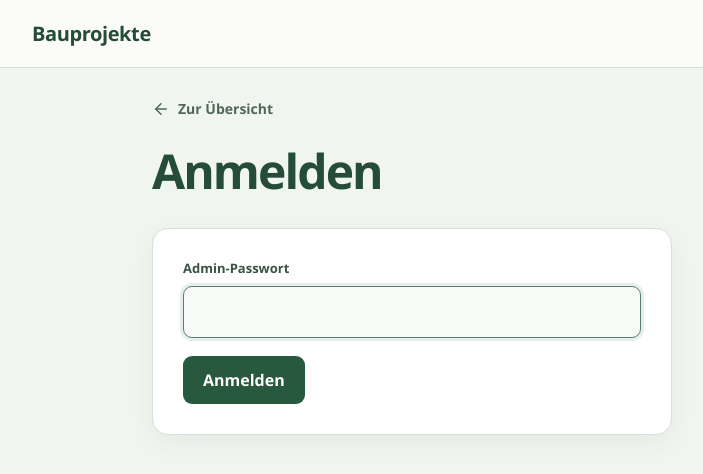
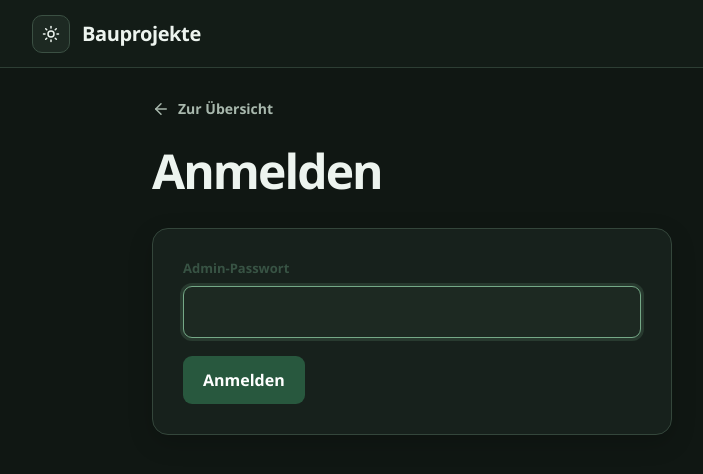
Before and after one commit to EasyEddi/bauprojekte, a Next.js app: page /neu in a window 1280 px wide. Shown: the top 474 px of the page, without its empty margins (8-711 px from the left). Built offline with nearby package versions, Linux system fonts and the light colour scheme; no server answers.

Commit message:
Add dark and light theme toggle

```diff
--- a/Documentation/PRODUCT-BRIEF.md
+++ b/Documentation/PRODUCT-BRIEF.md
@@ -70,6 +70,7 @@
 - Kartenraster auf Desktop, einspaltige Liste auf kleinen Smartphones
 - Gut erreichbares Plus als schwebende Aktion am unteren Rand
 - Ruhige Farbflächen in Hellgrün und Creme, dunkles Grün für Aktionen und ein sparsamer Terrakotta-Akzent
+- Dark Mode ist der Standard; ein Umschalter links oben aktiviert den Light Mode und merkt sich die Auswahl im Browser
 - Einheitliche, weiche Karten für Übersicht und Formular; keine übergroßen Überschriften oder dekorativen Infoboxen
 
 ## Fachliche Regeln
--- a/app/globals.css
+++ b/app/globals.css
@@ -752,3 +752,142 @@ body {
     font-size: 13px;
   }
 }
+
+/* Dark/light theme */
+html { color-scheme: dark; }
+html[data-theme="light"] { color-scheme: light; }
+
+.site-header { justify-content: flex-start; gap: 12px; }
+
+.theme-toggle {
+  width: 38px;
+  height: 38px;
+  flex: 0 0 auto;
+  display: grid;
+  place-items: center;
+  padding: 0;
+  color: #edf4ef;
+  background: #1d2922;
+  border: 1px solid #3b5043;
+  border-radius: 10px;
+  cursor: pointer;
+  transition: color .18s ease, background .18s ease, border-color .18s ease;
+}
+
+.theme-toggle:hover { color: #ffffff; background: #29382f; border-color: #607a67; }
+.theme-moon { display: none; }
+html[data-theme="light"] .theme-toggle { color: #244c37; background: #f1f5ef; border-color: #c8d5ca; }
+html[data-theme="light"] .theme-toggle:hover { background: #e3ece3; border-color: #9fb6a5; }
+html[data-theme="light"] .theme-sun { display: none; }
+html[data-theme="light"] .theme-moon { display: block; }
+
+html:not([data-theme="light"]) {
+  --ink: #edf4ef;
+  --ink-soft: #a8b8ad;
+  --paper: #101713;
+  --paper-deep: #1d2922;
+  --card: #17211c;
+  --line: #34463b;
+  --green: #75a987;
+  --green-dark: #3e7657;
+  --clay: #df8b68;
+  --shadow: 0 18px 50px rgb(0 0 0 / 25%);
+}
+
+html:not([data-theme="light"]) body,
+html:not([data-theme="light"]) .project-section { color: #edf4ef; background: #101713; }
+
+html:not([data-theme="light"]) .site-header { background: #131c17; border-color: #2d3e34; }
+
+html:not([data-theme="light"]) .brand,
+html:not([data-theme="light"]) .form-header h1,
+html:not([data-theme="light"]) .form-section h2,
+html:not([data-theme="light"]) .image-upload strong,
+html:not([data-theme="light"]) .form-submit-bar strong { color: #edf4ef; }
+
+html:not([data-theme="light"]) .project-card,
+html:not([data-theme="light"]) .detail-hero,
+html:not([data-theme="light"]) .form-section,
+html:not([data-theme="light"]) .admin-login,
+html:not([data-theme="light"]) .form-submit-bar,
+html:not([data-theme="light"]) .price-import-message {
+  color: #edf4ef;
+  background: #17211c;
+  border-color: #34463b;
+  box-shadow: 0 8px 24px rgb(0 0 0 / 18%);
+}
+
+html:not([data-theme="light"]) .project-card:hover { border-color: #607a67; box-shadow: 0 12px 30px rgb(0 0 0 / 28%); }
+
+html:not([data-theme="light"]) .card-image,
+html:not([data-theme="light"]) .card-image-empty,
+html:not([data-theme="light"]) .detail-image { color: #8fa397; background: #223128; }
+
+html:not([data-theme="light"]) .project-status,
+html:not([data-theme="light"]) .material-price-box.is-current { color: #b9dcc2; background: #203a2b; border-color: #41644d; }
+
+html:not([data-theme="light"]) .form-page,
+html:not([data-theme="light"]) .project-detail,
+html:not([data-theme="light"]) .not-found { color: #edf4ef; }
+
+html:not([data-theme="light"]) .back-link,
+html:not([data-theme="light"]) .field > span small,
+html:not([data-theme="light"]) .form-section-title p,
+html:not([data-theme="light"]) .price-helper-install small,
+html:not([data-theme="light"]) .form-submit-bar span,
+html:not([data-theme="light"]) .detail-summary > p:not(.eyebrow),
+html:not([data-theme="light"]) .detail-description > p,
+html:not([data-theme="light"]) .detail-price span,
+html:not([data-theme="light"]) .detail-price small,
+html:not([data-theme="light"]) .detail-facts span,
+html:not([data-theme="light"]) .material-quantity span,
+html:not([data-theme="light"]) .material-unit-price span,
+html:not([data-theme="light"]) .material-total span,
+html:not([data-theme="light"]) .materials-total span,
+html:not([data-theme="light"]) .material-checked,
+html:not([data-theme="light"]) .empty-state p,
+html:not([data-theme="light"]) .not-found > p:not(.eyebrow) { color: #a8b8ad; }
+
+html:not([data-theme="light"]) .field input,
+html:not([data-theme="light"]) .field textarea,
+html:not([data-theme="light"]) .image-upload,
+html:not([data-theme="light"]) .draft-material,
+html:not([data-theme="light"]) .price-helper-install,
+html:not([data-theme="light"]) .price-import-page { color: #edf4ef; background: #1d2922; border-color: #3b5043; }
+
+html:not([data-theme="light"]) .field input::placeholder,
+html:not([data-theme="light"]) .field textarea::placeholder { color: #7f9185; }
+
+html:not([data-theme="light"]) .field input:focus,
+html:not([data-theme="light"]) .field textarea:focus { border-color: #75a987; box-shadow: 0 0 0 3px rgb(117 169 135 / 18%); }
+
+html:not([data-theme="light"]) .material-price-box { color: #b3c2b8; background: #1d2922; border-color: #3b5043; }
+
+html:not([data-theme="light"]) .material-price-box.is-error,
+html:not([data-theme="light"]) .material-price-box.is-manual,
+html:not([data-theme="light"]) .form-error { color: #f2b5a2; background: #34221e; border-color: #764738; }
+
+html:not([data-theme="light"]) .price-fallback > small,
+html:not([data-theme="light"]) .icon-button { color: #e5a087; }
+
+html:not([data-theme="light"]) .price-retry,
+html:not([data-theme="light"]) .price-helper-actions a,
+html:not([data-theme="light"]) .price-helper-actions button,
+html:not([data-theme="light"]) .secondary-button,
+html:not([data-theme="light"]) .detail-price strong { color: #9ac5a6; }
+
+html:not([data-theme="light"]) .price-helper-install code,
+html:not([data-theme="light"]) .secondary-button:hover,
+html:not([data-theme="light"]) .icon-button:hover { background: #29382f; }
+
+html:not([data-theme="light"]) .icon-button,
+html:not([data-theme="light"]) .secondary-button,
+html:not([data-theme="light"]) .shop-link { background-color: transparent; border-color: #526a59; }
+
+html:not([data-theme="light"]) .material-list,
+html:not([data-theme="light"]) .material-row { border-color: #3b5043; }
+
+html:not([data-theme="light"]) .materials-section,
+html:not([data-theme="light"]) .empty-state { color: #edf4ef; background: #151f19; border-color: #3b5043; }
+
+html:not([data-theme="light"]) .form-success { color: #b9dcc2; background: #203a2b; border-color: #41644d; }
--- a/app/layout.tsx
+++ b/app/layout.tsx
@@ -1,6 +1,9 @@
 import type { Metadata } from "next";
 import Link from "next/link";
+import { ThemeToggle } from "@/components/theme-toggle";
 import "./globals.css";
+
+const themeScript = `try{document.documentElement.dataset.theme=localStorage.getItem("bauprojekte-theme")||"dark"}catch{document.documentElement.dataset.theme="dark"}`;
 
 export const metadata: Metadata = {
   title: {
@@ -12,9 +15,13 @@ export const metadata: Metadata = {
 
 export default function RootLayout({ children }: Readonly<{ children: React.ReactNode }>) {
   return (
-    <html lang="de">
+    <html lang="de" suppressHydrationWarning>
+      <head>
+        <script dangerouslySetInnerHTML={{ __html: themeScript }} />
+      </head>
       <body>
         <header className="site-header">
+          <ThemeToggle />
           <Link className="brand" href="/">Bauprojekte</Link>
         </header>
         <main>{children}</main>
--- /dev/null
+++ b/components/theme-toggle.tsx
@@ -0,0 +1,33 @@
+"use client";
+
+import { Moon, Sun } from "lucide-react";
+
+const STORAGE_KEY = "bauprojekte-theme";
+
+export function ThemeToggle() {
+  function toggleTheme() {
+    const root = document.documentElement;
+    const nextTheme = root.dataset.theme === "light" ? "dark" : "light";
+
+    root.dataset.theme = nextTheme;
+
+    try {
+      window.localStorage.setItem(STORAGE_KEY, nextTheme);
+    } catch {
+      // The selected theme still applies for the current page if storage is unavailable.
+    }
+  }
+
+  return (
+    <button
+      aria-label="Zwischen hellem und dunklem Design wechseln"
+      className="theme-toggle"
+      onClick={toggleTheme}
+      title="Hell/Dunkel wechseln"
+      type="button"
+    >
+      <Sun aria-hidden="true" className="theme-sun" size={18} />
+      <Moon aria-hidden="true" className="theme-moon" size={18} />
+    </button>
+  );
+}
```
